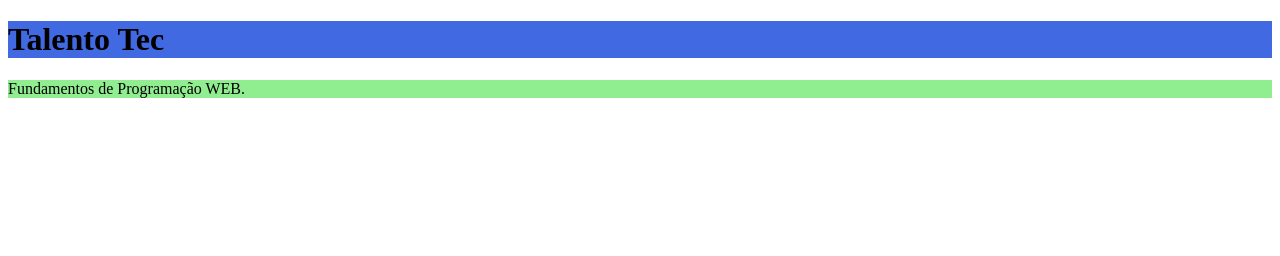
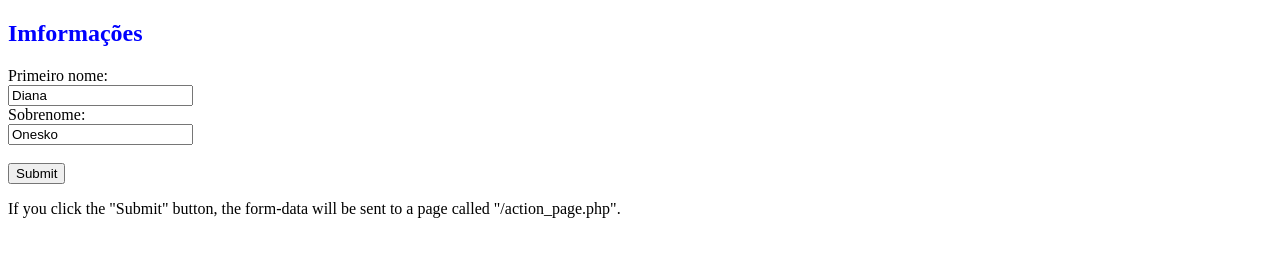
Before and after one commit to mirtilo-diana/mirtilo-diana.github.io, a plain HTML site: page index.html in a window 1280 px wide. Drawn offline with Linux system fonts and the light colour scheme.

Commit message:
arquivo correto index.html

```diff
--- a/index.html
+++ b/index.html
@@ -1,9 +1,25 @@
 <!DOCTYPE html>
 <html>
+<head>
+    <style>
+        h2 {
+            color: Blue;
+        }
+    </style>
+</head>
 <body>
 
-<h1 style="background-color:royalblue;">Talento Tec</h1>
-<p style="background-color:lightgreen;">Fundamentos de Programação WEB.</p>
+<h2>Imformações</h2>
+
+<form action="/action_page.php">
+  <label for="fname">Primeiro nome:</label><br>
+  <input type="text" id="fname" name="fname" value="Diana"><br>
+  <label for="lname">Sobrenome:</label><br>
+  <input type="text" id="lname" name="lname" value="Onesko"><br><br>
+  <input type="submit" value="Submit">
+</form>
+
+<p>If you click the "Submit" button, the form-data will be sent to a page called "/action_page.php".</p>
 
 </body>
 </html>
```
